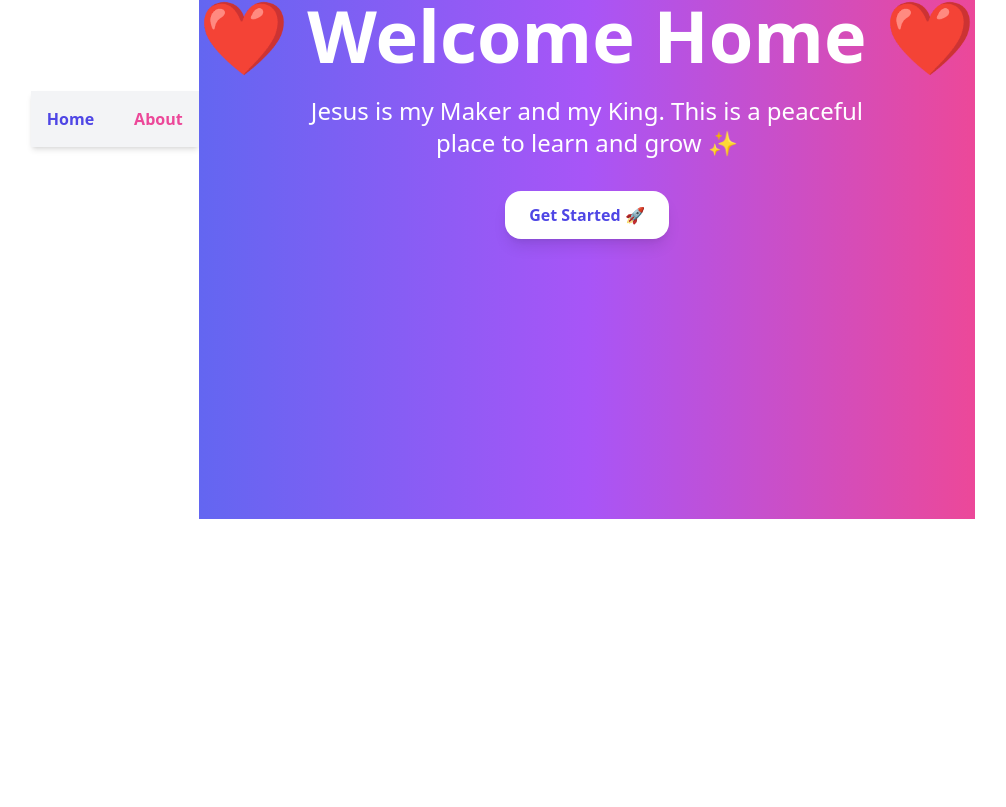
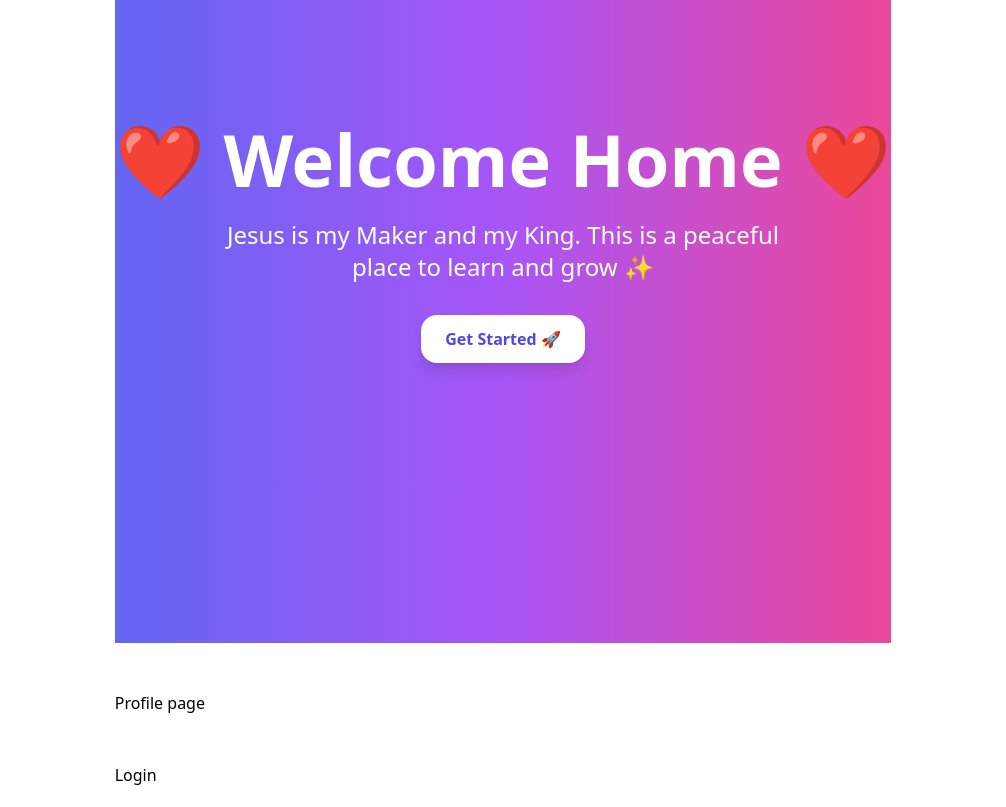
Before and after one commit to cynthia-stac/react-course, a React (Vite) app: page / in a window 1280 px wide. Shown: the part 281-1088 px from the top of the page, without its empty margins (137-1143 px from the left). Before the commit the page ends 800 px from the top, so only its background shows below. Built offline with nearby package versions, Linux system fonts and the light colour scheme.

Commit message:
Render the profile and login components

```diff
--- a/src/App.jsx
+++ b/src/App.jsx
@@ -1,3 +1,9 @@
+import Login from "./components/Login";
+import Profile from "./components/Profile";
+import reportWebVitals from "./reportWebVitals";
+import { configureStore } from "@reduxjs/toolkit";
+
+
 import { BrowserRouter, Routes, Route, Link } from "react-router-dom";
 import { lazy, Suspense } from "react";
 
@@ -9,6 +15,7 @@ export default function App() {
   const fallbackDiv = <div className="flex justify-center items-center h-screen text-2xl font-bold">Loading... ⏳</div>;
 
   return (
+    <div className="flex flex-col gap-12 my-5">
         <BrowserRouter>
           {/* NAVBAR */}
           <nav className="flex justify-center gap-10 p-4 bg-gray-100 shadow-md">
@@ -24,5 +31,10 @@ export default function App() {
             </Routes>
           </Suspense>
         </BrowserRouter>
+
+
+        <Profile />
+        <Login />
+    </div>
   );
 }
```
Lines whose indentation alone changed are shown as unchanged.
